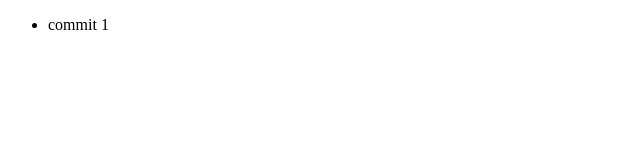
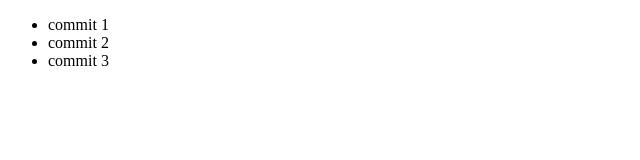
Before and after one commit to GitMaster91/cherry-github, a plain HTML site: page index.html in a window 1280 px wide. Shown: the whole page, without its empty margins (0-640 px from the left). Drawn offline with Linux system fonts and the light colour scheme.

Commit message:
ahora commit 1,2 y 3

```diff
--- a/index.html
+++ b/index.html
@@ -14,6 +14,8 @@
 
    <ul>
       <li>commit 1</li>
+      <li>commit 2</li>
+      <li>commit 3</li>
    </ul>
 
    <script src="./app.js"></script>
```
